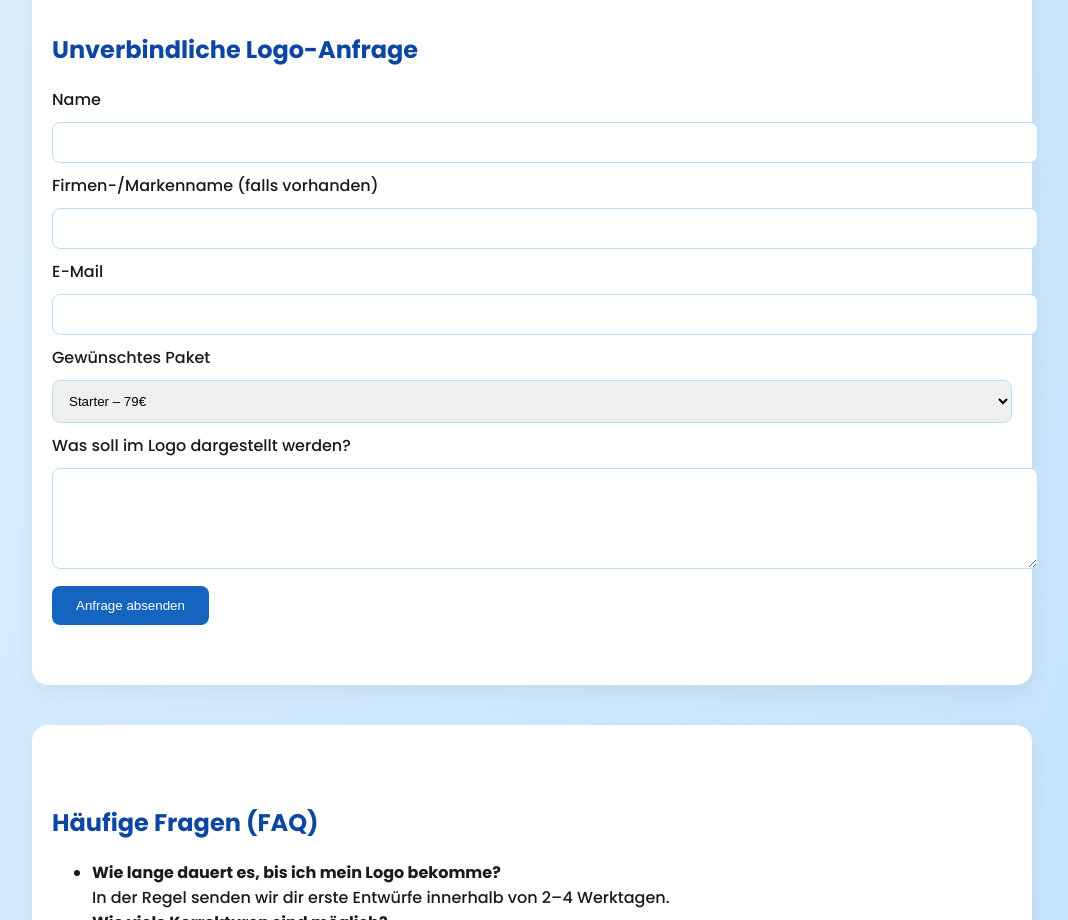
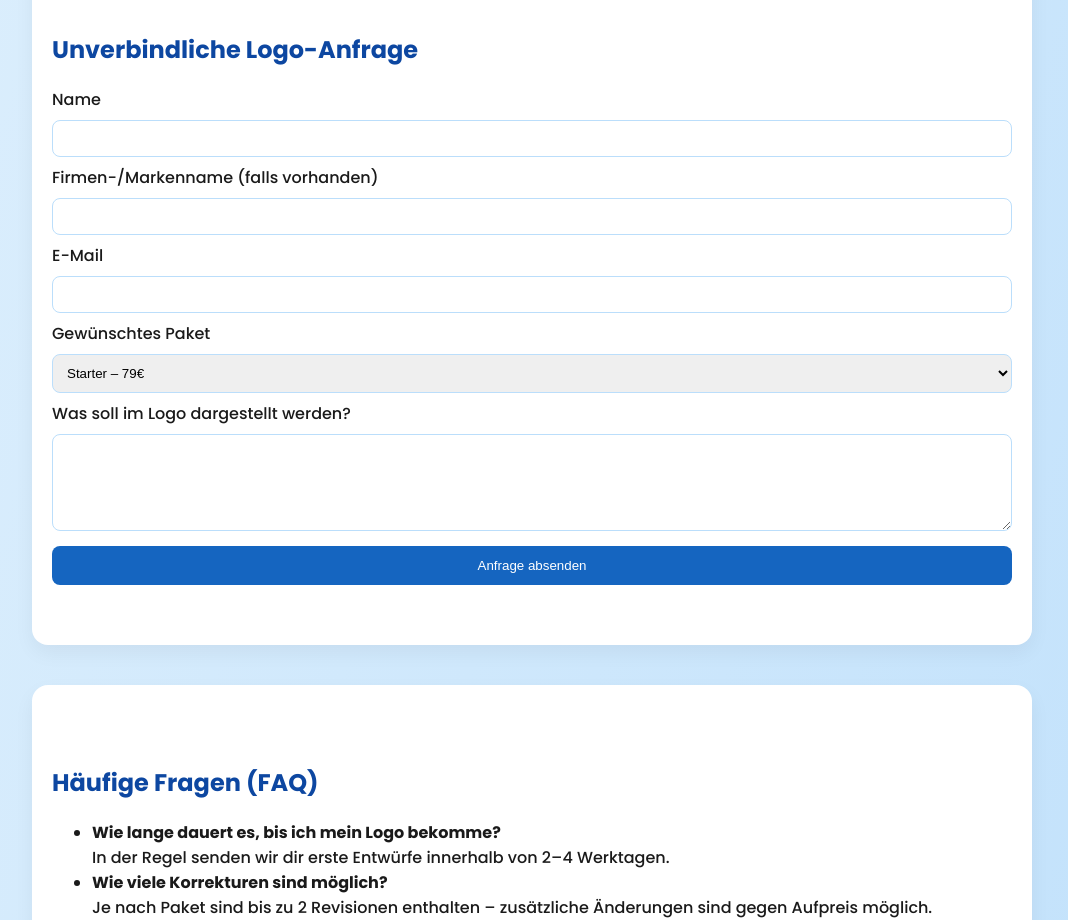
Before and after one commit to LogoDesign4you/LogoDesign, a plain HTML site: page index.html in a window 1280 px wide. Shown: the part 1620-2540 px from the top of the page, without its empty margins (108-1176 px from the left). Drawn offline with Linux system fonts and the light colour scheme.

Commit message:
Add files via upload

```diff
--- a/index.html
+++ b/index.html
@@ -99,13 +99,15 @@
     }
     form input, form textarea, form select {
       width: 100%;
-      padding: 12px;
-      margin: 10px 0;
+      padding: 10px;
+      margin: 8px 0;
       border: 1px solid #bbdefb;
       border-radius: 8px;
+      box-sizing: border-box;
     }
     form button {
-      padding: 12px 24px;
+      width: 100%;
+      padding: 12px;
       background-color: #1565c0;
       color: white;
       border: none;
```
